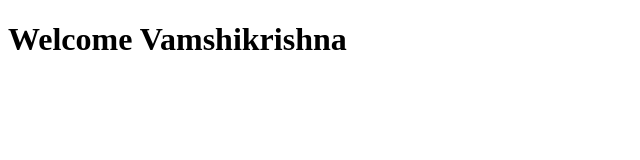
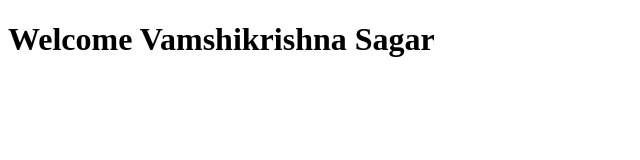
Before and after one commit to Vamshikrishnasagar/my_portfolio_website, a plain HTML site: page index.html in a window 1280 px wide. Shown: the whole page, without its empty margins (0-640 px from the left). Drawn offline with Linux system fonts and the light colour scheme.

Commit message:
pushing_to_QA

```diff
--- a/index.html
+++ b/index.html
@@ -6,6 +6,6 @@
     <title>Welcome</title>
   </head>
   <body>
-    <h1>Welcome Vamshikrishna</h1>
+    <h1>Welcome Vamshikrishna Sagar</h1>
   </body>
 </html>
```
